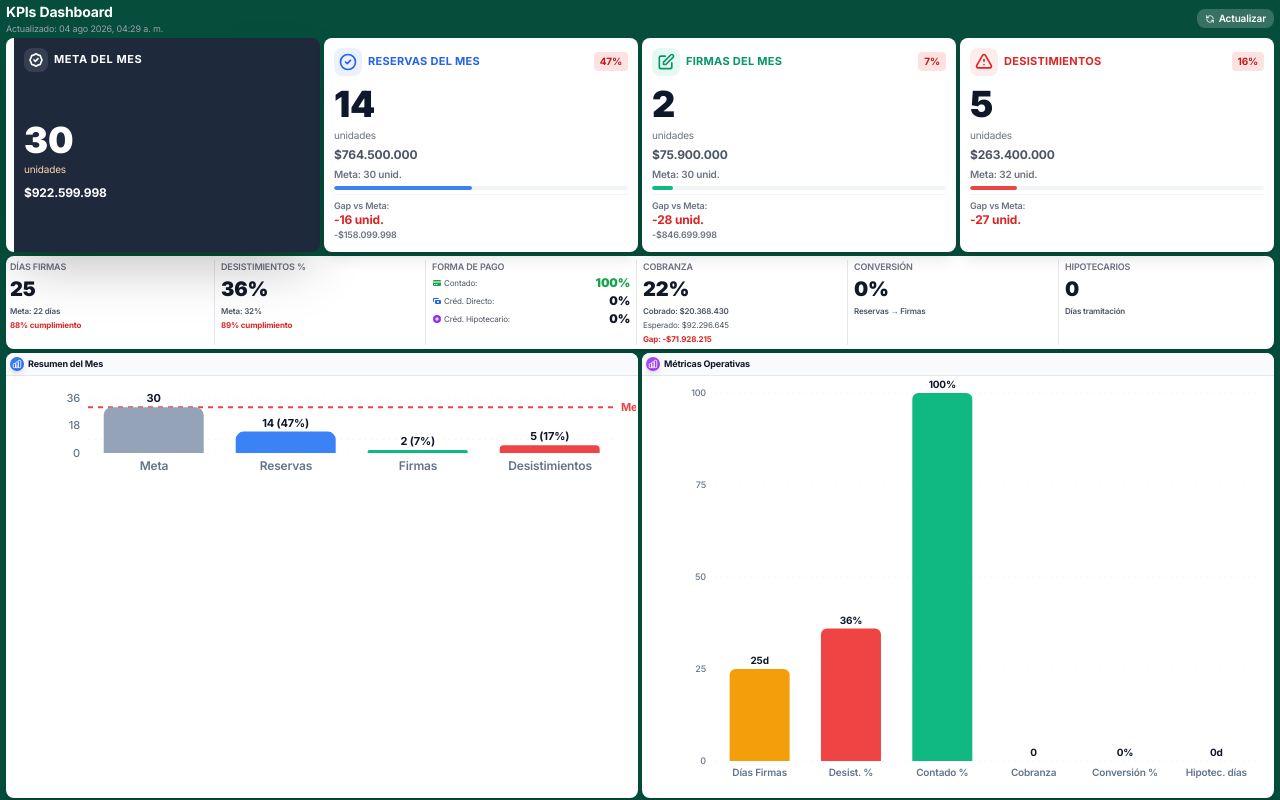
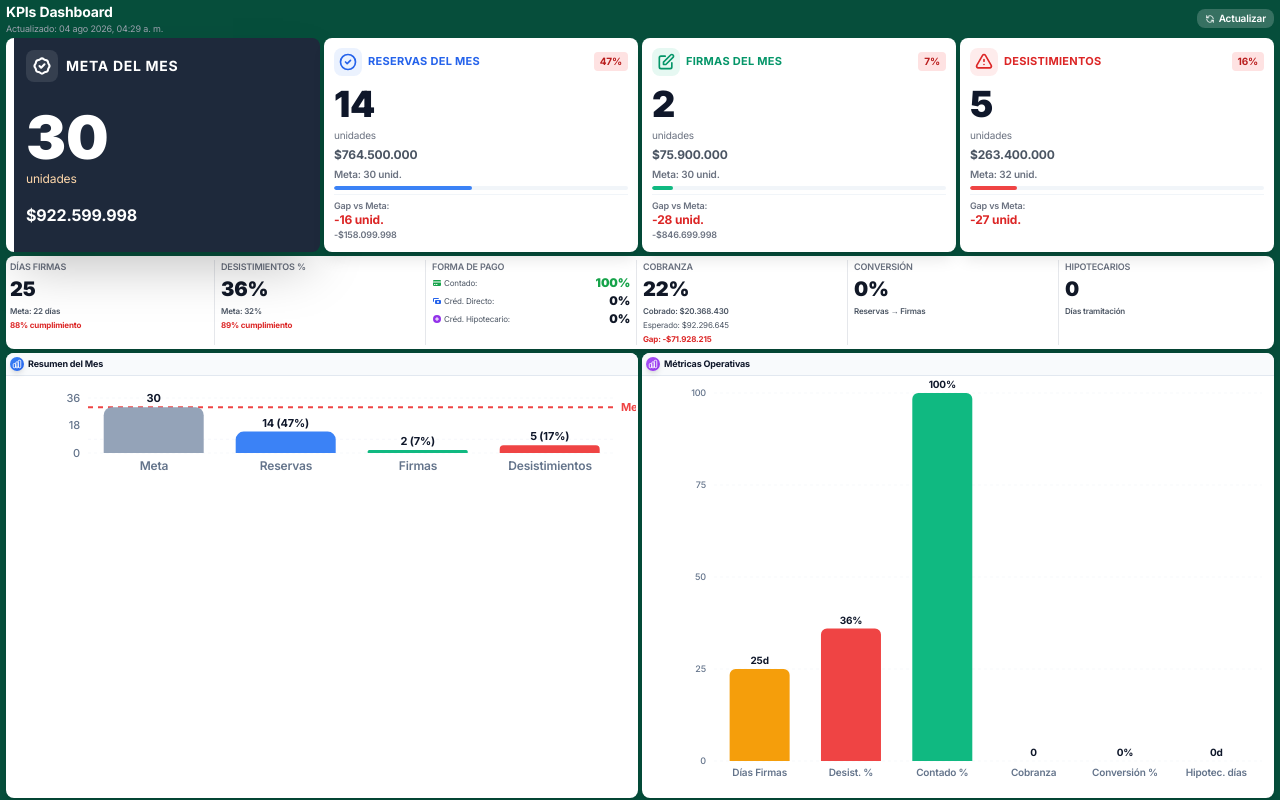
Before and after one commit to hernanazocar/indicadores-kpis, a Next.js app: page /demo in a window 1280 px wide. Built offline with nearby package versions, Linux system fonts and the light colour scheme.

Commit message:
feat: agrandar contenido de Meta del Mes - text-6xl + más espaciado

```diff
--- a/components/MetaCard.tsx
+++ b/components/MetaCard.tsx
@@ -26,31 +26,31 @@ export default function MetaCard({ value, valueCLP, delay = 0 }: MetaCardProps)
       className="group"
     >
       <div className="relative bg-slate-800 rounded-lg overflow-hidden transition-all duration-300 shadow-2xl border-l-8 border-white h-full">
-        <div className="relative p-2.5 h-full flex flex-col">
+        <div className="relative p-3 h-full flex flex-col">
           {/* Icono y título */}
-          <div className="flex items-center gap-1.5 mb-2">
-            <div className="p-1 rounded-lg bg-white/10 flex-shrink-0">
-              <svg className="w-4 h-4 text-white" fill="none" stroke="currentColor" viewBox="0 0 24 24">
+          <div className="flex items-center gap-2 mb-3">
+            <div className="p-1.5 rounded-lg bg-white/10 flex-shrink-0">
+              <svg className="w-5 h-5 text-white" fill="none" stroke="currentColor" viewBox="0 0 24 24">
                 <path strokeLinecap="round" strokeLinejoin="round" strokeWidth={2.5} d="M9 12l2 2 4-4M7.835 4.697a3.42 3.42 0 001.946-.806 3.42 3.42 0 014.438 0 3.42 3.42 0 001.946.806 3.42 3.42 0 013.138 3.138 3.42 3.42 0 00.806 1.946 3.42 3.42 0 010 4.438 3.42 3.42 0 00-.806 1.946 3.42 3.42 0 01-3.138 3.138 3.42 3.42 0 00-1.946.806 3.42 3.42 0 01-4.438 0 3.42 3.42 0 00-1.946-.806 3.42 3.42 0 01-3.138-3.138 3.42 3.42 0 00-.806-1.946 3.42 3.42 0 010-4.438 3.42 3.42 0 00.806-1.946 3.42 3.42 0 013.138-3.138z" />
               </svg>
             </div>
-            <p className="text-[11px] font-bold text-white uppercase tracking-wider">
+            <p className="text-sm font-bold text-white uppercase tracking-wider">
               Meta del Mes
             </p>
           </div>
 
           {/* Valores */}
-          <div className="space-y-1 flex-1 flex flex-col justify-center">
+          <div className="space-y-2 flex-1 flex flex-col justify-center">
             {/* Unidades */}
             <motion.div
               initial={{ x: -20, opacity: 0 }}
               animate={{ x: 0, opacity: 1 }}
               transition={{ duration: 0.6, delay: delay + 0.2 }}
             >
-              <div className="text-4xl font-black text-white mb-0.5">
+              <div className="text-6xl font-black text-white mb-1">
                 {value.toLocaleString('es-CL')}
               </div>
-              <div className="text-[10px] text-orange-200">
+              <div className="text-xs text-orange-200">
                 unidades
               </div>
             </motion.div>
@@ -61,7 +61,7 @@ export default function MetaCard({ value, valueCLP, delay = 0 }: MetaCardProps)
               animate={{ x: 0, opacity: 1 }}
               transition={{ duration: 0.6, delay: delay + 0.4 }}
             >
-              <div className="text-xs font-bold text-white mt-1">
+              <div className="text-base font-bold text-white mt-2">
                 {formatCLP(valueCLP)}
               </div>
             </motion.div>
```
